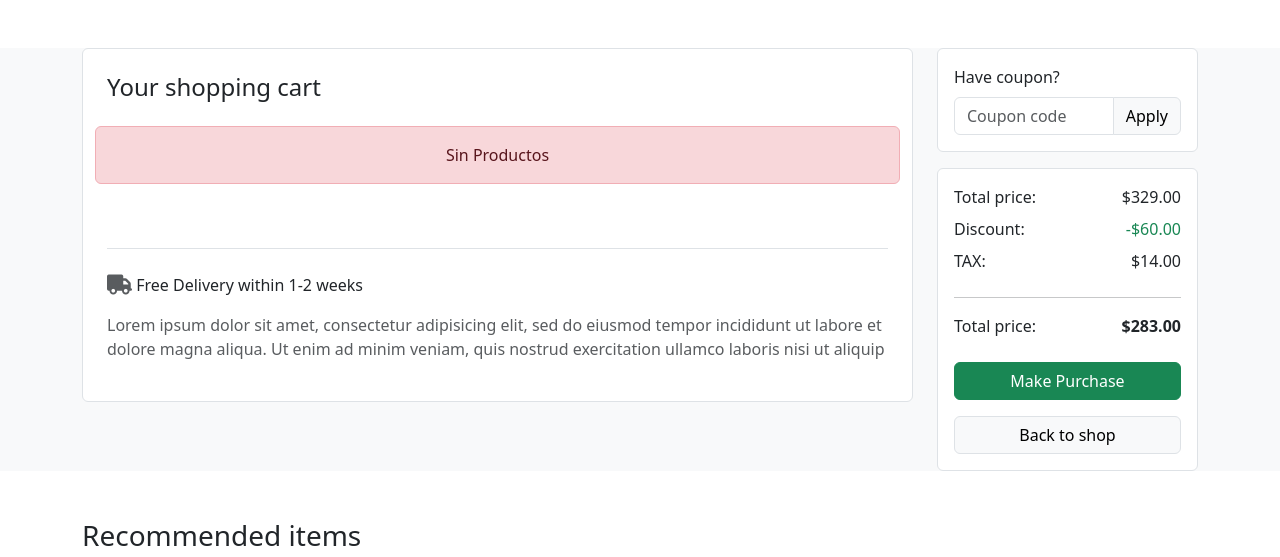
After one commit to EHMemo/projectoock, a Django app: page /carrito/ in a window 1280 px wide. The commit adds this page. Shown: the top 557 px of the page. Run offline with Django 5.2, Linux system fonts and the light colour scheme; some libraries are stand-ins or nearby versions; grey boxes are pictures that could not be loaded.

Commit message:
segundo commit

```diff
--- a/NyaaaStore/templates/NyaaaStore/anime/listar.html
+++ b/NyaaaStore/templates/NyaaaStore/anime/listar.html
@@ -30,7 +30,7 @@
                 <tr>
                     <td>{{a.id}}</td>
                     <td>{{a.nombre}}</td>
-                    <td><a href="{% url "eliminar_cliente" a.id %}" role="button" class="btn">Eliminar</a></td>
+                    <td><a href="#" role="button" class="btn">Eliminar</a></td>
                 </tr>
                 {% endfor %}
             </tbody>
--- a/NyaaaStore/templates/NyaaaStore/base.html
+++ b/NyaaaStore/templates/NyaaaStore/base.html
@@ -73,7 +73,7 @@
                     {% endif %}
                     <div class="icons">
                         <div class="user-icon d-flex me-5 pt-2">
-                            <a href="#">
+                            <a href="{% url "carrito" %}">
                                 <div class="cart"><i class="fa-solid fa-cart-shopping" style="color: black;"></i></div>
                             </a>
                         </div>
--- /dev/null
+++ b/NyaaaStore/templates/NyaaaStore/carrito.html
@@ -0,0 +1,163 @@
+<!DOCTYPE html>
+<html lang="en">
+
+<head>
+    <meta charset="UTF-8">
+    <meta name="viewport" content="width=device-width, initial-scale=1.0">
+    <title>Document</title>
+    <link rel="stylesheet" href="../css/carrito.css">
+    <!-- Latest compiled and minified CSS -->
+    <link href="https://cdn.jsdelivr.net/npm/bootstrap@5.3.3/dist/css/bootstrap.min.css" rel="stylesheet">
+
+    <!-- Latest compiled JavaScript -->
+    <script src="https://cdn.jsdelivr.net/npm/bootstrap@5.3.3/dist/js/bootstrap.bundle.min.js"></script>
+    <script src="https://kit.fontawesome.com/9ecdaac0bf.js" crossorigin="anonymous"></script>
+</head>
+
+<body>
+    <!-- cart + summary -->
+    <section class="bg-light my-5">
+        <div class="container">
+            <div class="row">
+                <!-- cart -->
+                <div class="col-lg-9">
+                    <div class="card border shadow-0">
+                        <div class="m-4">
+                            <h4 class="card-title mb-4">Your shopping cart</h4>
+                            {% if request.session.carrito.items %}
+                            {% for key, value in request.session.carrito.items %}
+                            <div class="row gy-3 mb-4">
+                                <div class="col-lg-5">
+                                    <div class="me-lg-5">
+                                        <div class="d-flex">
+                                            <img src="#" class="border rounded me-3"
+                                                style="width: 96px; height: 96px;" />
+                                            <div class="">
+                                                <a href="#" class="nav-link">{{ value.nombre }}</a>
+                                                <p class="text-muted">Yellow, Jeans</p>
+                                            </div>
+                                        </div>
+                                    </div>
+                                </div>
+                                <div
+                                    class="col-lg-2 col-sm-6 col-6 d-flex flex-row flex-lg-column flex-xl-row text-nowrap">
+                                    <div class="">
+                                        <a href="{% url "add" %}" class="badge btn btn-dark badge-dark">+</a>
+                                        <a href="{% url "del" %}" class="badge btn btn-dark badge-dark">-</a>
+                                    </div>
+                                    <div class="">
+                                        <text class="h6">${{ value.acumulado }}</text> <br />
+                                        <small class="text-muted text-nowrap"> ${{ value.precio }} / por item </small>
+                                    </div>
+                                </div>
+                                <div
+                                    class="col-lg col-sm-6 d-flex justify-content-sm-center justify-content-md-start justify-content-lg-center justify-content-xl-end mb-2">
+                                    <div class="float-md-end">
+                                        <a href="#" class="btn btn-light border text-danger icon-hover-danger">
+                                            Remove</a>
+                                    </div>
+                                </div>
+                            </div>
+                            {% endfor %}
+                            {% else %}
+                            <div class="row gy-3 mb-4">
+                                <div class="alert alert-danger text-center"> Sin Productos </div>
+                            </div>
+                            {% endif %}
+                        </div>
+                        <div class="border-top pt-4 mx-4 mb-4">
+                            <p><i class="fas fa-truck text-muted fa-lg"></i> Free Delivery within 1-2 weeks</p>
+                            <p class="text-muted">
+                                Lorem ipsum dolor sit amet, consectetur adipisicing elit, sed do eiusmod tempor
+                                incididunt ut labore et dolore magna aliqua. Ut enim ad minim veniam, quis nostrud
+                                exercitation ullamco laboris nisi ut
+                                aliquip
+                            </p>
+                        </div>
+                    </div>
+                </div>
+                <!-- cart -->
+                <!-- summary -->
+                <div class="col-lg-3">
+                    <div class="card mb-3 border shadow-0">
+                        <div class="card-body">
+                            <form>
+                                <div class="form-group">
+                                    <label class="form-label">Have coupon?</label>
+                                    <div class="input-group">
+                                        <input type="text" class="form-control border" name=""
+                                            placeholder="Coupon code" />
+                                        <button class="btn btn-light border">Apply</button>
+                                    </div>
+                                </div>
+                            </form>
+                        </div>
+                    </div>
+                    <div class="card shadow-0 border">
+                        <div class="card-body">
+                            <div class="d-flex justify-content-between">
+                                <p class="mb-2">Total price:</p>
+                                <p class="mb-2">$329.00</p>
+                            </div>
+                            <div class="d-flex justify-content-between">
+                                <p class="mb-2">Discount:</p>
+                                <p class="mb-2 text-success">-$60.00</p>
+                            </div>
+                            <div class="d-flex justify-content-between">
+                                <p class="mb-2">TAX:</p>
+                                <p class="mb-2">$14.00</p>
+                            </div>
+                            <hr />
+                            <div class="d-flex justify-content-between">
+                                <p class="mb-2">Total price:</p>
+                                <p class="mb-2 fw-bold">$283.00</p>
+                            </div>
+
+                            <div class="mt-3">
+                                <a href="#" class="btn btn-success w-100 shadow-0 mb-2"> Make Purchase </a>
+                                <a href="#" class="btn btn-light w-100 border mt-2"> Back to shop </a>
+                            </div>
+                        </div>
+                    </div>
+                </div>
+                <!-- summary -->
+            </div>
+        </div>
+    </section>
+    <!-- cart + summary -->
+    <section>
+        <div class="container my-5">
+            <header class="mb-4">
+                <h3>Recommended items</h3>
+            </header>
+
+            <div class="row">
+                <div class="col-lg-3 col-md-6 col-sm-6">
+                    <div class="card px-4 border shadow-0 mb-4 mb-lg-0">
+                        <div class="mask px-2" style="height: 50px;">
+                            <div class="d-flex justify-content-between">
+                                <h6><span class="badge bg-danger pt-1 mt-3 ms-2">New</span></h6>
+                            </div>
+                        </div>
+                        <a href="#" class="">
+                            <img src="#" class="card-img-top rounded-2" />
+                        </a>
+                        <div class="card-body d-flex flex-column pt-3 border-top">
+                            <a href="#" class="nav-link">Gaming Headset with Mic</a>
+                            <div class="price-wrap mb-2">
+                                <strong class="">$18.95</strong>
+                                <del class="">$24.99</del>
+                            </div>
+                            <div class="card-footer d-flex align-items-end pt-3 px-0 pb-0 mt-auto">
+                                <a href="#" class="btn btn-outline-primary w-100">Add to cart</a>
+                            </div>
+                        </div>
+                    </div>
+                </div>
+            </div>
+        </div>
+    </section>
+    <!-- Recommended -->
+</body>
+
+</html>
--- a/NyaaaStore/templates/NyaaaStore/catalogo_figuras.html
+++ b/NyaaaStore/templates/NyaaaStore/catalogo_figuras.html
@@ -10,7 +10,7 @@
 
 <main>
     <!-- Contenedor de las cartas -->
-{% comment %} {% for p in productos %} {% endcomment %}
+{% for p in productos %}
 <div class="product-grid">
 <!-- Carta 1 -->
 <div class="product-card">
@@ -19,14 +19,14 @@
         <h2>{{ p.nombre }}</h2>
         <p>${{ p.precio }}</p>
         <p>ID: {{ p.id }}</p>
-        <a href="#">
+        <a href="{% url "add" p.id %}">
         <button class="product-button">Agregar al carro</button>
         </a>
     </a>
 </div>
 
 </div>
-{% comment %} {% endfor %} {% endcomment %}
+{% endfor %}
 </main>
 
 {% endblock Contenido %}
--- a/NyaaaStore/templates/NyaaaStore/detalleproducto.html
+++ b/NyaaaStore/templates/NyaaaStore/detalleproducto.html
@@ -53,7 +53,7 @@
                             </div>
 
                             <div class="col-md-8 col-6">
-                                <a href="{% url 'cart_detail' %}" class="btn btn-dark shadow-0"> <i class="bi bi-cart-fill"></i>
+                                <a href="#" class="btn btn-dark shadow-0"> <i class="bi bi-cart-fill"></i>
                                     Agregar
                                     al carrito </a>
                             </div>
--- a/NyaaaStore/templates/NyaaaStore/marca/listar.html
+++ b/NyaaaStore/templates/NyaaaStore/marca/listar.html
@@ -30,7 +30,7 @@
                 <tr>
                     <td>{{m.id}}</td>
                     <td>{{m.nombre}}</td>
-                    <td><a href="{% url "eliminar_marca" m.id %}" role="button" class="btn">Eliminar</a></td>
+                    <td><a href="#" role="button" class="btn">Eliminar</a></td>
                 </tr>
                 {% endfor %}
             </tbody>
--- a/NyaaaStore/templates/NyaaaStore/serie/listar.html
+++ b/NyaaaStore/templates/NyaaaStore/serie/listar.html
@@ -23,6 +23,7 @@
                 <tr>
                     <th>ID</th>
                     <th>NOMBRE</th>
+                    <th>MARCA</th>
                 </tr>
             </thead>
             <tbody>
@@ -30,7 +31,8 @@
                 <tr>
                     <td>{{s.id}}</td>
                     <td>{{s.nombre}}</td>
-                    <td><a href="{% url "eliminar_cliente" s.id %}" role="button" class="btn">Eliminar</a></td>
+                    <td>{{s.marca}}</td>
+                    <td><a href="#" role="button" class="btn">Eliminar</a></td>
                 </tr>
                 {% endfor %}
             </tbody>
--- a/NyaaaStore/urls.py
+++ b/NyaaaStore/urls.py
@@ -5,7 +5,7 @@ from .views import home,cat_figuras,cat_poleras,cat_accesorios,\
     agregar_producto,listar_productos,modificar_producto,detalle_producto,eliminar_producto,\
     home_adm,listar_anime,agregar_anime,listar_marca,agregar_marca,listar_serie,agregar_serie,\
     register,listar_cliente,agregar_cliente,modificar_cliente,detalle_cliente,eliminar_cliente,exit,verproducto,\
-    perfil
+    perfil,carrito
 
 urlpatterns = [
     path('', home, name='home'),
@@ -13,7 +13,10 @@ urlpatterns = [
     path('catalogo_poleras', cat_poleras, name='catalogo_poleras'),
     path('catalogo_accesorios', cat_accesorios, name='catalogo_accesorios'),
     path('perfil/<id>/', perfil, name='perfil'),
+    path('carrito/', carrito, name='carrito'),
+    # URLS CARRITO
 
+    # FIN URLS FUNCIONES CARRITO
     path('verproducto/<id>', verproducto, name='verproducto'),
     # URLS VISTA ADMIN
     path('vista-amd/', home_adm, name='vista-adm'),
--- a/NyaaaStore/views.py
+++ b/NyaaaStore/views.py
@@ -1,6 +1,7 @@
 from django.shortcuts import render, redirect, get_object_or_404
 from .models import *
-
+from .forms import *
+from .cart import Cart
 from django.contrib import messages
 from django.core.paginator import Paginator
 from django.http import Http404
@@ -18,7 +19,12 @@ def home(request):
     return render(request, 'NyaaaStore/home.html')
 
 def cat_figuras(request):
-    return render(request, 'NyaaaStore/catalogo_figuras.html')
+
+    productos=Producto.objects.all() #queryset
+    datos = {
+        'productos' : productos
+    }
+    return render(request, 'NyaaaStore/catalogo_figuras.html', datos)
 
 def cat_poleras(request):
     return render(request, 'NyaaaStore/catalogo_poleras.html')
@@ -58,7 +64,8 @@ def exit(request):
 
     return redirect('home')
 
-
+def carrito(request):
+    return render(request, 'NyaaaStore/carrito.html')
 
 @login_required
 def perfil(request, id):
@@ -71,32 +78,11 @@ def perfil(request, id):
 
     return render(request, 'NyaaaStore/perfil.html', datos)
 
-# CARRITO
+# FUNCIONES CARRITO
 
-def agregar(request, producto_id):
-    carrito = Carrito(request)
-    producto = Producto.objects.get(id=producto_id)
-    carrito.agregar(producto)
-    return redirect(request, 'NyaaaStore/home.html')
 
-def elimiar(request, producto_id):
-    carrito = Carrito(request)
-    producto = Producto.objects.get(id=producto_id)
-    carrito.eliminar(producto)
-    return redirect(request, 'NyaaaStore/home.html')
 
-def restar(request, producto_id):
-    carrito = Carrito(request)
-    producto = Producto.objects.get(id=producto_id)
-    carrito.restar(producto)
-    return redirect(request, 'NyaaaStore/home.html')
-
-def limpiar(request):
-    carrito = Carrito(request)
-    carrito.limpiar()
-    return redirect(request, 'NyaaaStore/home.html')
-
-# FIN CARRITO
+# FIN FUNCIONES CARRITO
 # FIN VIEWS PAGINA BASE
 
 # VIEWS VISTA ADMIN
@@ -165,7 +151,7 @@ def listar_marca(request):
         'paginator':paginator
     }
 
-    return render(request, 'NyaaaStore/marca/listar.html')
+    return render(request, 'NyaaaStore/marca/listar.html', datos)
 
 @permission_required('NyaaaStore.add_marca')
 def agregar_marca(request):
```
Also changed, not shown: NyaaaStore/carrito.py (deleted, +0 -47 lines), NyaaaStore/context_processor.py (deleted, +0 -7 lines), NyaaaStore/forms.py (added, +63 -0 lines).
